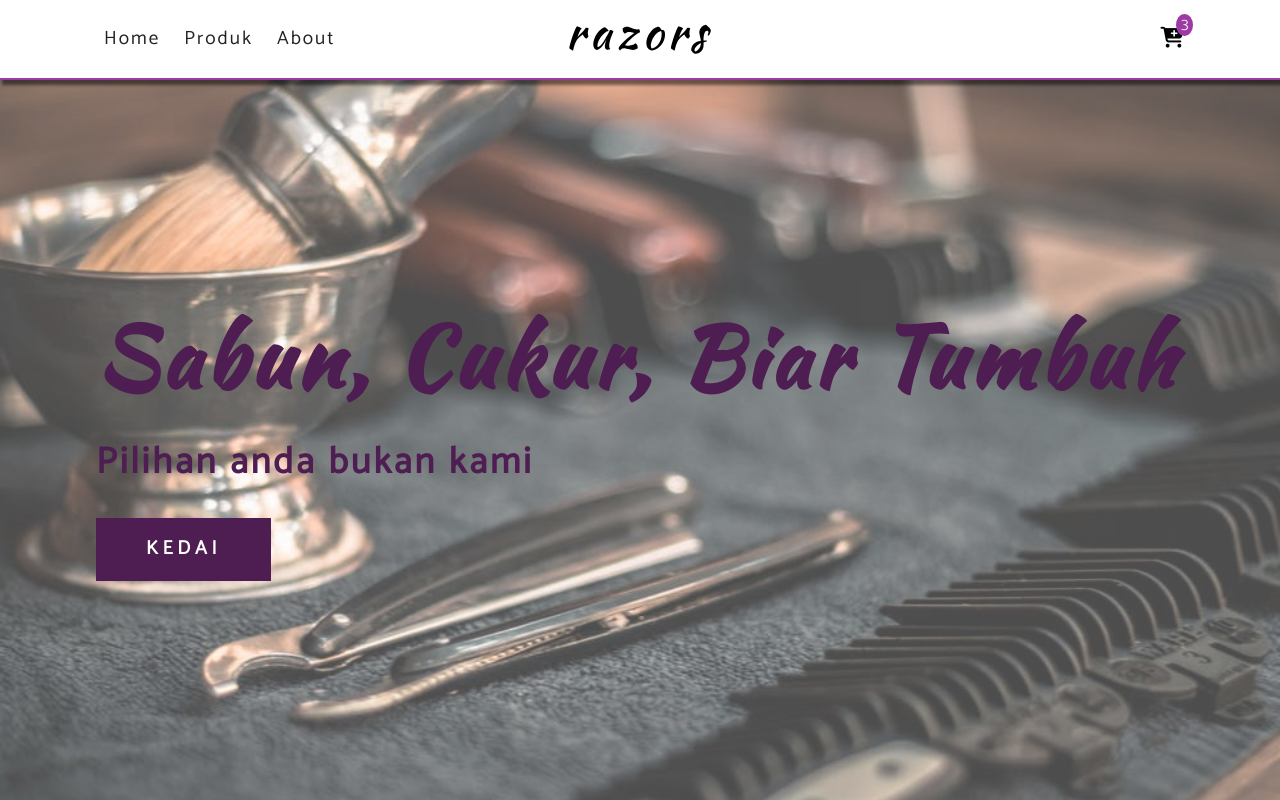
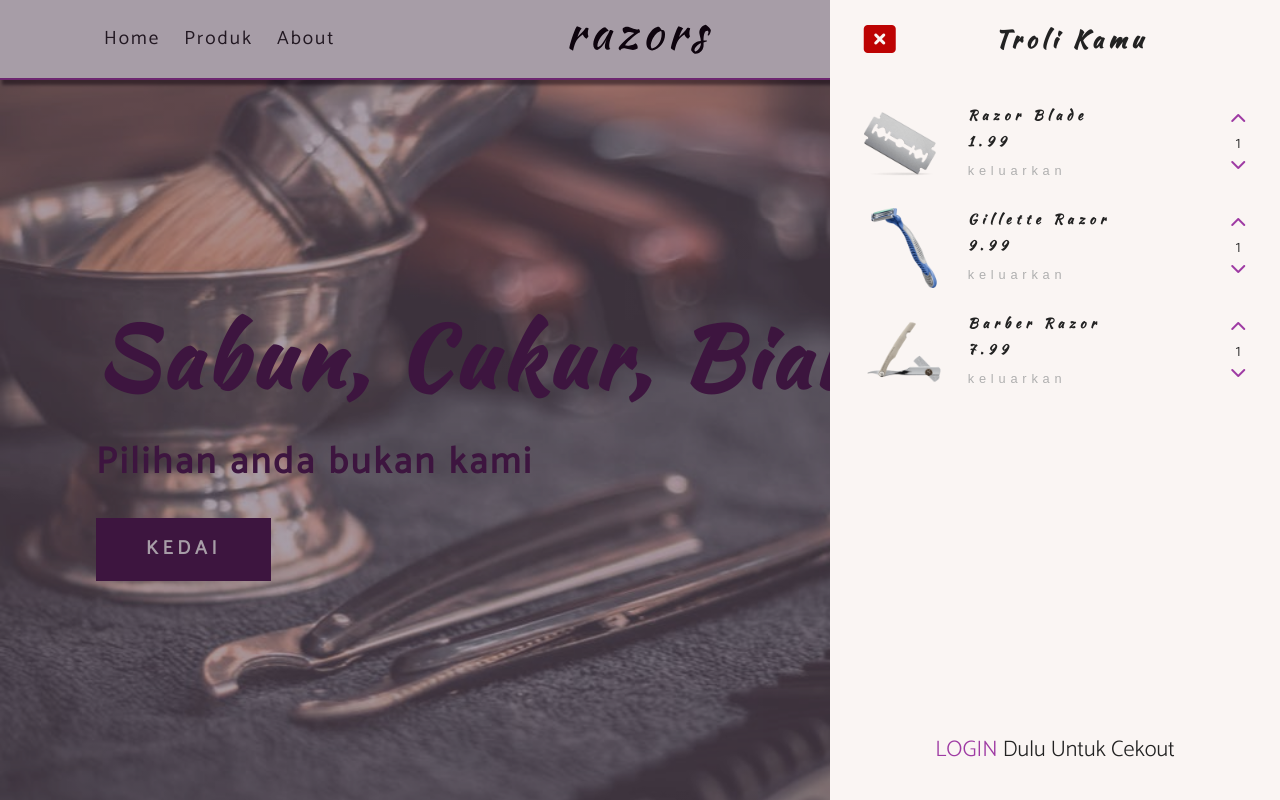
Before and after one commit to maklumi/razors, a Svelte app: page / in a window 1280 px wide. Shown: the top 800 px of the page. Built offline with nearby package versions, Linux system fonts and the light colour scheme.

Commit message:
single troli item

```diff
--- a/src/komponen/Troli/Item.svelte
+++ b/src/komponen/Troli/Item.svelte
@@ -1,5 +1,38 @@
 <script>
-
+  export let item;
+  let { id, title, price, image, amount } = item;
 </script>
 
-<h1>an item</h1>
+<div class="cart-item">
+  <img src={image} alt={title} />
+  <div>
+    <h4>{title}</h4>
+    <h5>{price}</h5>
+    <button
+      class="cart-btn remove-btn"
+      on:click={() => {
+        console.log('removed');
+      }}>
+      keluarkan
+    </button>
+  </div>
+  <div>
+    <button
+      class="cart-btn amount-btn"
+      on:click={() => {
+        console.log('tambah');
+      }}>
+      <i class="fas fa-chevron-up" />
+    </button>
+
+    <p class="item-amount">{amount}</p>
+
+    <button
+      class="cart-btn amount-btn"
+      on:click={() => {
+        console.log('turun');
+      }}>
+      <i class="fas fa-chevron-down" />
+    </button>
+  </div>
+</div>
--- a/src/komponen/Troli/LisItem.svelte
+++ b/src/komponen/Troli/LisItem.svelte
@@ -8,7 +8,7 @@
 <section class="cart-items">
   <article>
     {#each $dalamTroli as item, indeks (item.id)}
-      <Item />
+      <Item {item} />
     {:else}
       <h2 class="empty-cart">Troli masih kosong</h2>
     {/each}
--- a/src/stor/globalNav.js
+++ b/src/stor/globalNav.js
@@ -2,7 +2,7 @@
 
 const globalStor = writable({
     sidebar:false,
-    troli:false,
+    troli:true,
     alert:false
 })
 
```
